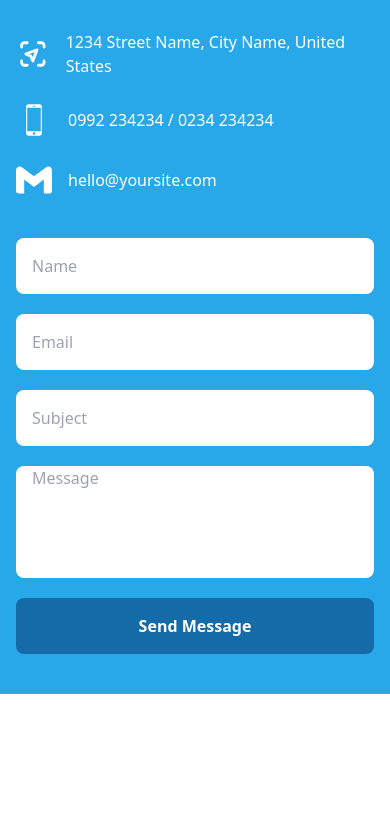
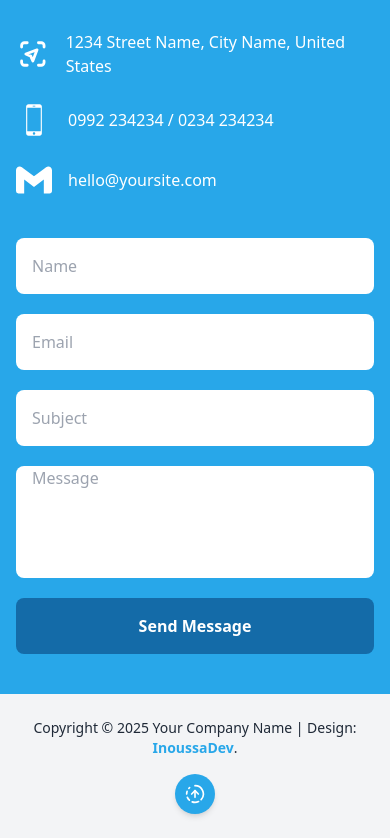
Before and after one commit to inouss24-dev/Landing-Page-1, a React (Vite) app: page / in a window 390 px wide. Shown: the part 5829-6667 px from the top of the page. Before the commit the page ends 6523 px from the top, so only its background shows below. Built offline with nearby package versions, Linux system fonts and the light colour scheme.

Commit message:
Footer components

```diff
--- a/src/App.jsx
+++ b/src/App.jsx
@@ -4,6 +4,7 @@ import Features from "./components/Features"
 import Pricing from "./components/Pricing"
 import Download from "./components/Downlaod"
 import Contact from "./components/Contact"
+import Footer from "./components/Footer"
 
 
 
@@ -21,6 +22,7 @@ function App() {
         <Download />
       </div>
       <Contact />
+      <Footer />
 
     </>
   )
--- /dev/null
+++ b/src/components/Footer.jsx
@@ -0,0 +1,24 @@
+import { LuCircleFadingArrowUp } from "react-icons/lu";
+
+const Footer = () => {
+  return (
+    <footer className="flex flex-col md:flex-row items-center justify-between px-4 md:px-8 py-6 bg-gray-100 text-gray-800">
+      {/* Texte de copyright */}
+      <span className="text-center md:text-left text-sm md:text-base">
+        Copyright © {new Date().getFullYear()} Your Company Name | Design:
+        <span className="font-semibold text-[#28a7e9]"> InoussaDev</span>.
+      </span>
+
+      {/* Icône de retour en haut */}
+      <a
+        href="#HOME"
+        className="mt-4 md:mt-0 flex items-center justify-center w-10 h-10 rounded-full bg-[#28a7e9] hover:bg-[#1a6f9f] text-white shadow-md transition duration-300 md:hidden"
+        title="Back to Top"
+      >
+        <LuCircleFadingArrowUp className="text-xl" />
+      </a>
+    </footer>
+  );
+};
+
+export default Footer;
--- a/src/components/Navbar.jsx
+++ b/src/components/Navbar.jsx
@@ -15,7 +15,7 @@ function Navbar() {
 
   return (
     <>
-      <div className="flex justify-between items-center bg-[#ffff]">
+      <div className="flex justify-between items-center bg-[#ffff]" id="HOME">
         <div>
           <h1 className="text-3xl text-[#28a7e9] font-bold hover:text-[gray]">
             <a href="">Lorem</a>
```
